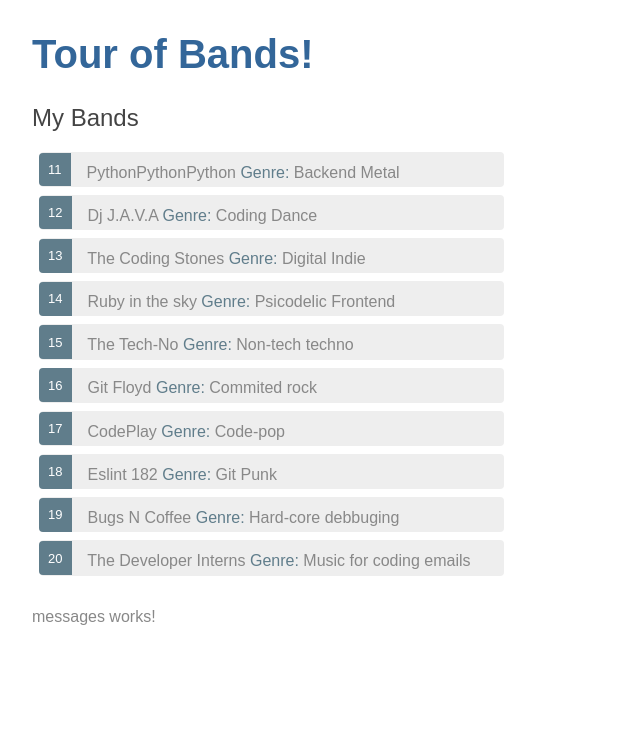
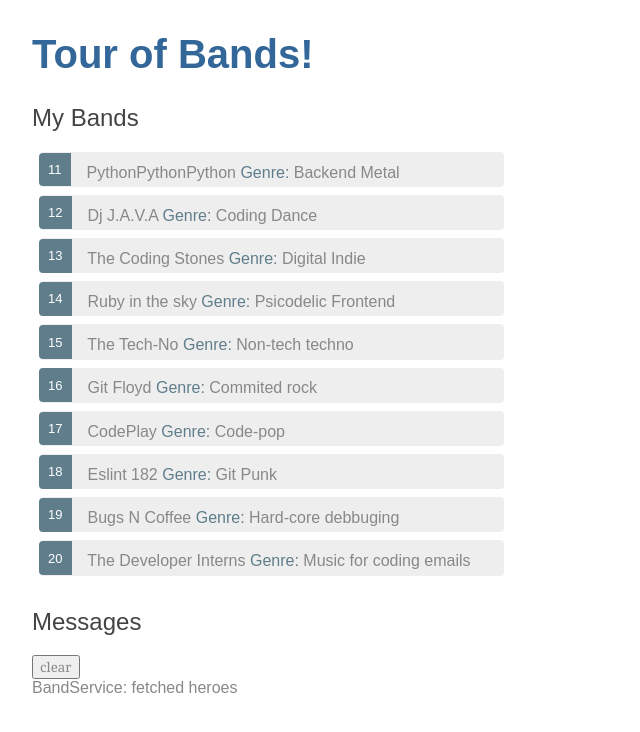
Before and after one commit to Javirum/angular-my-bands, an Angular app: page / in a window 1280 px wide. Shown: the top 732 px of the page, without its empty margins (0-640 px from the left). Built offline with nearby package versions, Linux system fonts and the light colour scheme.

Commit message:
Bind message service to app component

```diff
--- a/src/app/messages/messages.component.html
+++ b/src/app/messages/messages.component.html
@@ -1,3 +1,7 @@
-<p>
-  messages works!
-</p>
+<div *ngIf="messageService.messages.length">
+
+  <h2>Messages</h2>
+  <button class="clear" (click)="messageService.clear()">clear</button>
+  <div *ngFor='let message of messageService.messages'> {{message}} </div>
+
+</div>
--- a/src/app/messages/messages.component.ts
+++ b/src/app/messages/messages.component.ts
@@ -1,4 +1,5 @@
 import { Component, OnInit } from '@angular/core';
+import { MessageService } from '../services/message.service';
 
 @Component({
   selector: 'app-messages',
@@ -7,7 +8,7 @@ import { Component, OnInit } from '@angular/core';
 })
 export class MessagesComponent implements OnInit {
 
-  constructor() { }
+  constructor(public messageService: MessageService) { }
 
   ngOnInit() {
   }
--- a/src/app/services/band.service.ts
+++ b/src/app/services/band.service.ts
@@ -11,6 +11,8 @@ import { MessageService } from '../services/message.service';
 export class BandService {
 
   getBands(): Observable<Band[]> {
+    // TODO: send the message _after_ fetching the bands
+    this.messageService.add('BandService: fetched heroes');
     return of(BANDS);
   }
 
```
